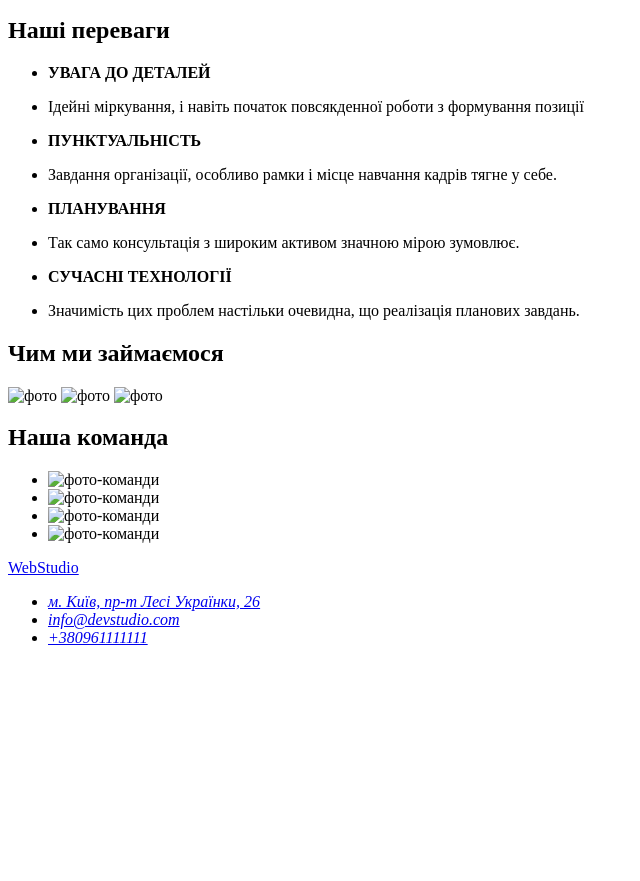
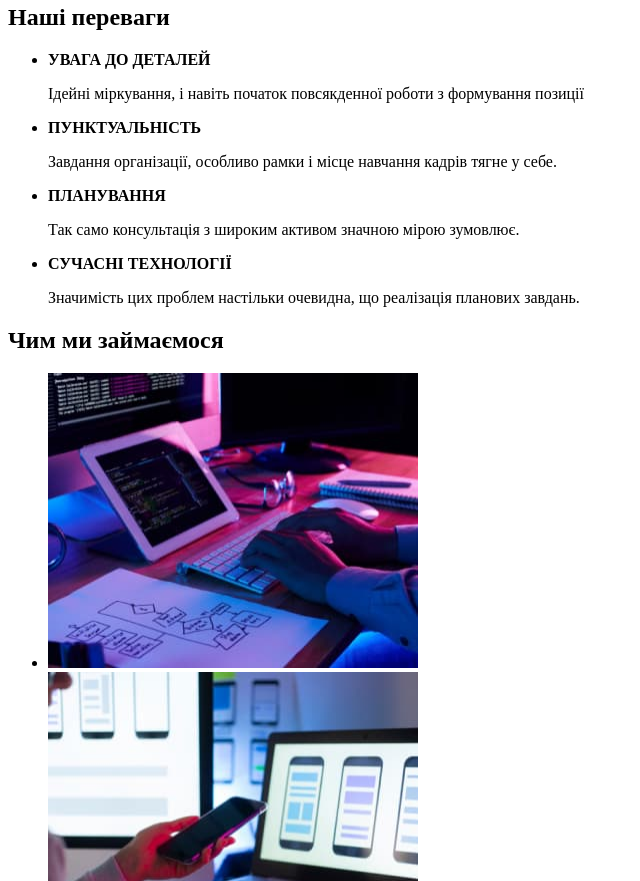
Before and after one commit to Ramila2201/goit-markup-hw-01, a plain HTML site: page index.html in a window 1280 px wide. Shown: the part 252-1133 px from the top of the page, without its empty margins (0-640 px from the left). Before the commit the page ends 915 px from the top, so only its background shows below. Drawn offline with Linux system fonts and the light colour scheme.

Commit message:
виправила мейн

```diff
--- a/index.html
+++ b/index.html
@@ -23,37 +23,75 @@
             </ul>
             </header>
             <main>
+        <section>
             <h1>Ефективні рішення для вашого бізнесу</h1>
             <button type="button">Замовити послугу</button>
-            <section>
+        </section>
+        <section>
             <h2>Наші переваги</h2>
-            </section>
             <ul>
-                <li><b>УВАГА ДО ДЕТАЛЕЙ</b></li>
-                <li><p>Ідейні міркування, і навіть початок повсякденної роботи з формування позиції</p>
+                <li><b>УВАГА ДО ДЕТАЛЕЙ</b><p>Ідейні міркування, і навіть початок повсякденної роботи з формування позиції</p> </li>
+                <li><b>ПУНКТУАЛЬНІСТЬ</b><p>Завдання організації, особливо рамки і місце навчання кадрів тягне у себе.</p></li>
+                <li><b>ПЛАНУВАННЯ</b><p>Так само консультація з широким активом значною мірою зумовлює.</p></li>
+                <li><b>СУЧАСНІ ТЕХНОЛОГІЇ</b><p>Значимість цих проблем настільки очевидна, що реалізація планових завдань.</p></li>
+            </ul>
+        </section>
+        <section>
+            <h2>Чим ми займаємося</h2>
+            <ul>
+                <li><img src="./images/imghw1/imghw1/img1.jpg" alt="фото"
+                    width="370"
+                    height="295"
+                    />
                 </li>
-                <li><b>ПУНКТУАЛЬНІСТЬ</b></li>
-                <li><p>Завдання організації, особливо рамки і місце навчання кадрів тягне у себе.</p></li>
-                <li><b>ПЛАНУВАННЯ</b></li>
-                <li><p>Так само консультація з широким активом значною мірою зумовлює.</p></li>
-                <li><b>СУЧАСНІ ТЕХНОЛОГІЇ</b></li>
-                <li><p>Значимість цих проблем настільки очевидна, що реалізація планових завдань.</p></li>
+                <li><img src="./images/imghw1/imghw1/img2.jpg" alt="фото"
+                    width="370"
+                    height="295"
+                    />
+                </li>
+                <li><img src="./images/imghw1/imghw1/img3.jpg" alt="фото"
+                    width="370"
+                    height="295"
+                    />
+                </li>
             </ul>
-            <section>
-            <h2>Чим ми займаємося</h2>
-            </section>
-            <img src="img1.jpg" alt="фото">
-            <img src="img.jpg" alt="фото">
-            <img src="img3.jpg" alt="фото">
-            <section>
-                <h2>Наша команда</h2>
-            </section>
+        </section>
+
+        <section>
+            <h2>Наша команда</h2>
             <ul>
-                <li><img src="img4.jpg.ipg" alt="фото-команди"></li>
-                <li><img src="img5.jpg" alt="фото-команди"></li>
-                <li><img src="img6.jpg" alt="фото-команди"></li>
-                <li><img src="img7.jpg" alt="фото-команди"></li>
-                </ul>
+                <li><img src="./images/imghw1/imghw1/img4.jpg" alt="фото-команди1"
+                    width="270"
+                    height="260"
+                    />
+                    <h3><b>Ігор Дем'яненко</b></h3>
+                    <p>Product Designer</p>
+                </li>
+
+                <li><img src="./images/imghw1/imghw1/img5.jpg" alt="фото-команди2"
+                    width="270"
+                    height="260"
+                    />
+                    <h3><b>Ольга Рєпіна</b></h3>
+                    <p>Frontend Developer</p>
+                </li>
+                <li><img src="./images/imghw1/imghw1/img6.jpg" alt="фото-команди3"
+                    width="270"
+                    height="260"
+                    />
+                    <h3><b>Микола Тарасов</b></h3>
+                    <p>Marketing</p>
+                </li>
+                <li><img src="./images/imghw1/imghw1/img7.jpg" alt="фото-команди4"
+                    width="270"
+                    height="260"
+                    />
+                <h3><b>Михайло Єрмаков</b></h3>
+                <p>UI Designer</p>
+                </li>
+            </ul>
+        </section>
+
                 </main>
                 <footer>
                 <a href="WebStudio">WebStudio</a>
```
Also changed, not shown: images/imghw1/imghw1/img1.jpg (renamed from images/imghw1/img1.jpg), images/imghw1/imghw1/img2.jpg (renamed from images/imghw1/img.jpg), images/imghw1/imghw1/img3.jpg (renamed from images/imghw1/img3.jpg), images/imghw1/imghw1/img4.jpg (renamed from images/imghw1/img4jpg.jpg), images/imghw1/imghw1/img5.jpg (renamed from images/imghw1/img5.jpg), images/imghw1/imghw1/img6.jpg (renamed from images/imghw1/img6.jpg), images/imghw1/imghw1/img7.jpg (renamed from images/imghw1/img7.jpg), 4 other files.
